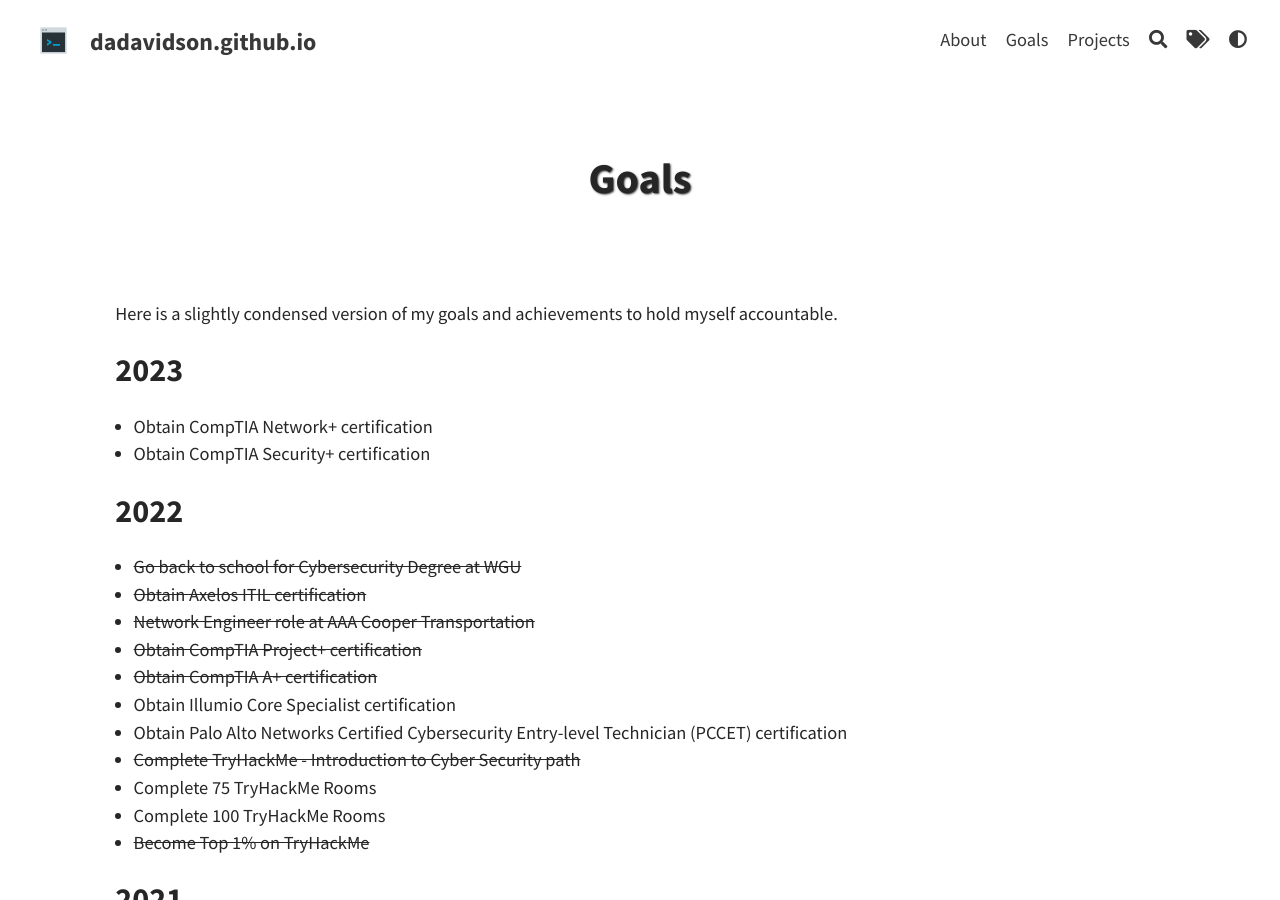
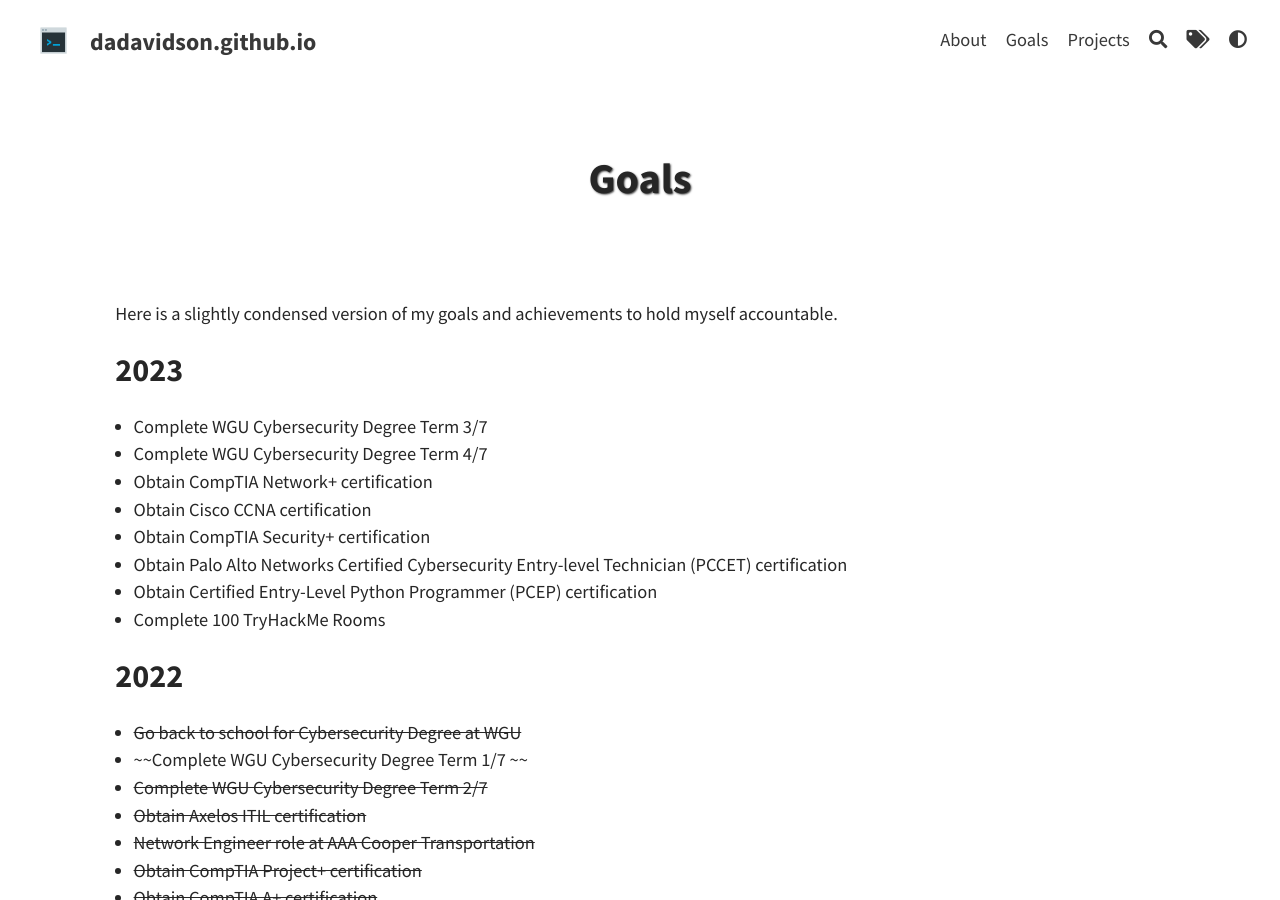
Before and after one commit to dadavidson/dadavidson.github.io, a Jekyll site: the page built from pages/goals.md, in a window 1280 px wide and 900 px high. Built offline with Jekyll 4.4.1, drawn with Linux system fonts in a browser that asks for light colours.

Commit message:
Update goals.md

```diff
--- a/pages/goals.md
+++ b/pages/goals.md
@@ -6,21 +6,27 @@
 Here is a slightly condensed version of my goals and achievements to hold myself accountable.
 
 ## 2023
+- Complete WGU Cybersecurity Degree Term 3/7
+- Complete WGU Cybersecurity Degree Term 4/7
 - Obtain CompTIA Network+ certification
+- Obtain Cisco CCNA certification
 - Obtain CompTIA Security+ certification
+- Obtain Palo Alto Networks Certified Cybersecurity Entry-level Technician (PCCET) certification
+- Obtain Certified Entry-Level Python Programmer (PCEP) certification
+- Complete 100 TryHackMe Rooms
 
 
 ## 2022
 - ~~Go back to school for Cybersecurity Degree at WGU~~
+- ~~Complete WGU Cybersecurity Degree Term 1/7 ~~
+- ~~Complete WGU Cybersecurity Degree Term 2/7~~
 - ~~Obtain Axelos ITIL certification~~
 - ~~Network Engineer role at AAA Cooper Transportation~~
 - ~~Obtain CompTIA Project+ certification~~
 - ~~Obtain CompTIA A+ certification~~
 - Obtain Illumio Core Specialist certification
-- Obtain Palo Alto Networks Certified Cybersecurity Entry-level Technician (PCCET) certification
 - ~~Complete TryHackMe - Introduction to Cyber Security path~~
 - Complete 75 TryHackMe Rooms
-- Complete 100 TryHackMe Rooms
 - ~~Become Top 1% on TryHackMe~~
 
 
```
